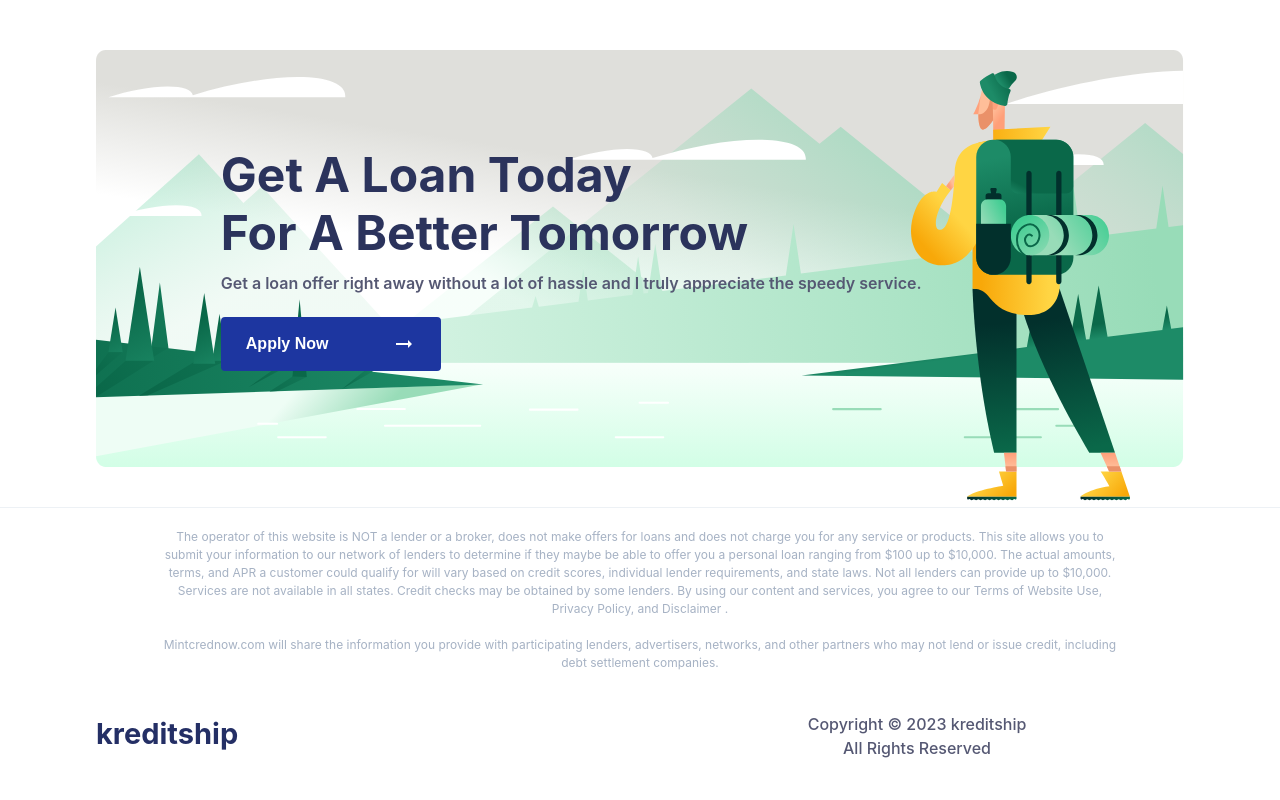
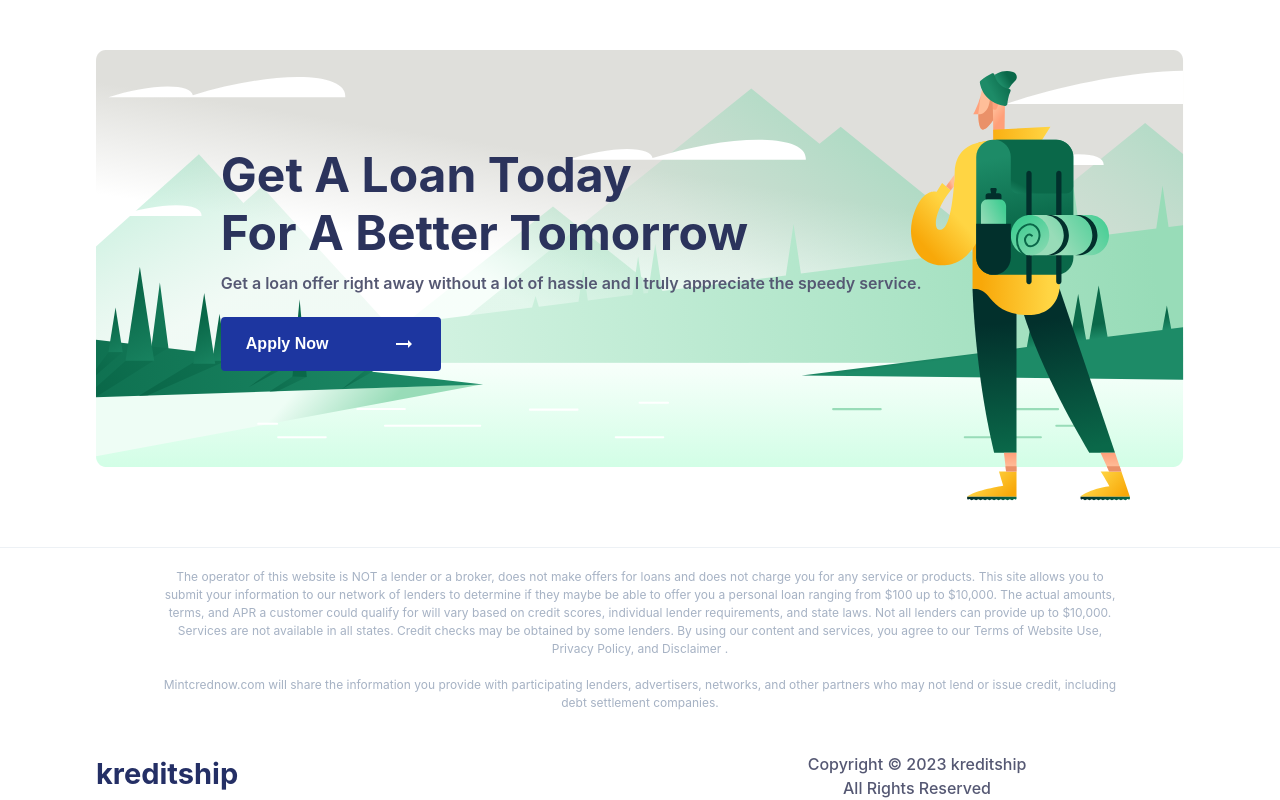
Before and after one commit to VishalBhuse/kreditship, a React (Create React App) app: page /faq in a window 1280 px wide. Shown: the part 2267-3067 px from the top of the page. Before the commit the page ends 3027 px from the top, so only its background shows below. Built offline with nearby package versions, Linux system fonts and the light colour scheme.

Commit message:
kreditship style change

```diff
--- a/src/Component/Footer/Footer.jsx
+++ b/src/Component/Footer/Footer.jsx
@@ -188,12 +188,12 @@ const Footer = ({ handleGetLoanClick }) => {
         </Box>
       </Box>
 
-      <Divider h="0.3px" bg="#ebedf8" />
+      <Divider h="0.3px" bg="#ebedf8" mt={["2rem","3rem","5rem"]} />
 
       <Box
         w="75%"
         mx="auto"
-        textAlign={"center"}
+        textAlign={["justify", "justify", "center"]}
         fontSize="12px"
         color="#a6b2c4"
         my="5"
@@ -220,7 +220,7 @@ const Footer = ({ handleGetLoanClick }) => {
       </Box>
 
       <SimpleGrid
-        columns={[1, 1, 1, 2]}
+        columns={2}
         spacing={[1, 2, 5]}
         w="85%"
         mx="auto"
```
